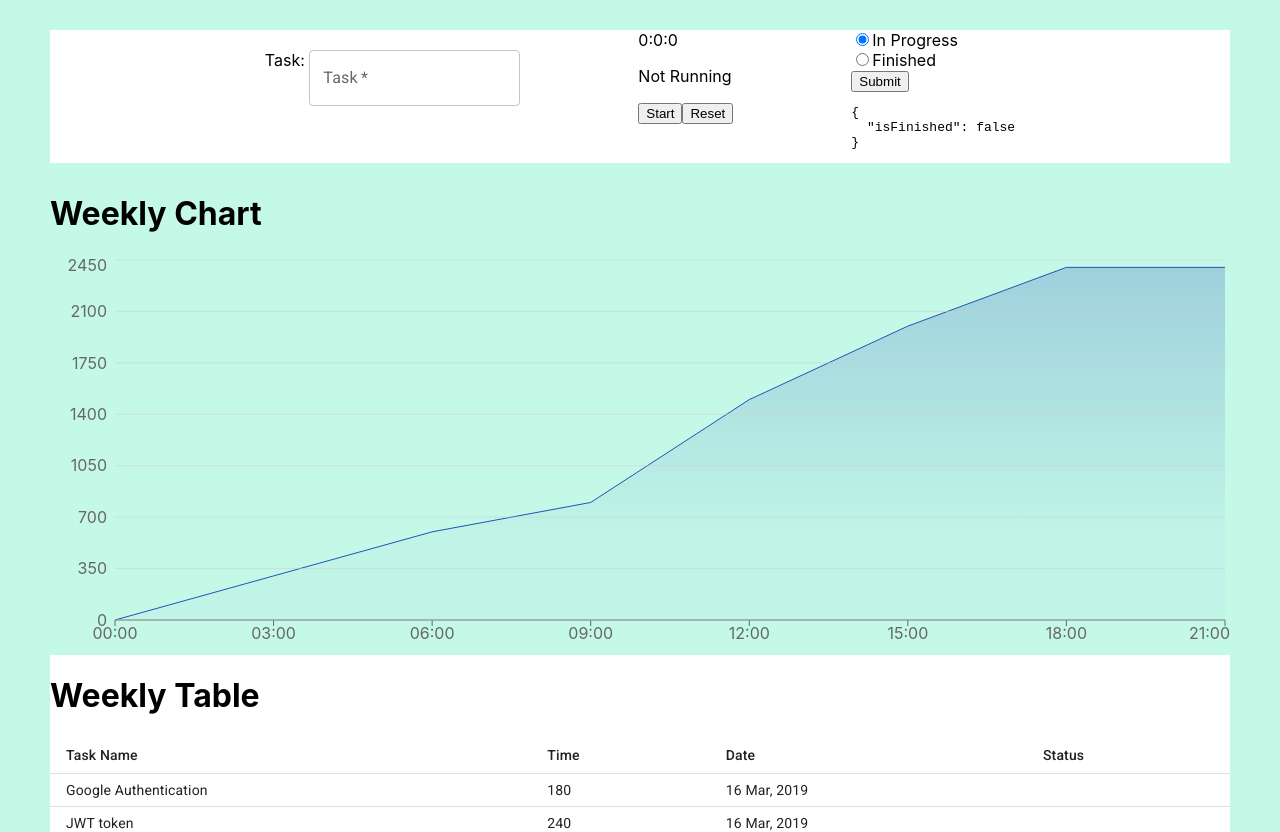
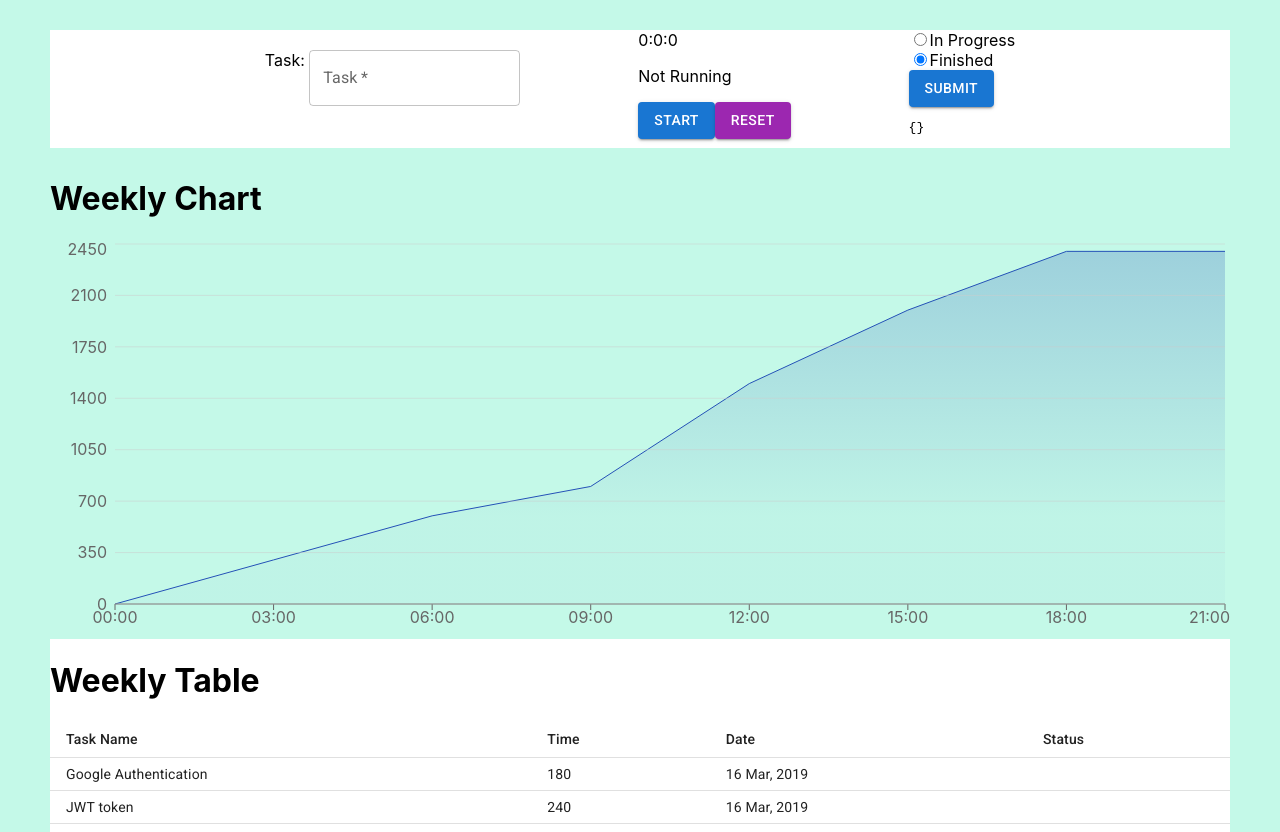
Before and after one commit to KaiyaTakahashi/DevTimeManager-frontend, a React (Create React App) app: page / in a window 1280 px wide. Shown: the top 832 px of the page. Built offline with nearby package versions, Linux system fonts and the light colour scheme.

Commit message:
finish Timer view

```diff
--- a/src/components/Timer/TaskState.js
+++ /dev/null
@@ -1,94 +0,0 @@
-// import "/Users/kaiyatakahashi/Desktop/DevTimeManager/client/src/styles/components.css"
-
-// var React = require('react');
-// var TaskState = React.createClass({
-
-//     getInitalState: function() {
-//         return {
-//             taskState: "progress"
-//         };
-//     },
-//     handleStateChange: function(changeEvent) {
-//       this.setState({
-//           taskState: changeEvent.target.value
-//       });
-//     },
-//     render: function() {
-//         return (
-//             <form>
-//                 <div className="radio">
-//                 <label>
-//                     <input
-//                         type="radio"
-//                         name="taskState"
-//                         value="progress"
-//                         checked={this.state.taskState == "progress"}
-//                         onChange={this.handleStateChange}
-//                     />
-//                     In Progress
-//                 </label>
-//                 </div>
-//                 <div className="radio">
-//                 <label>
-//                     <input
-//                         type="radio"
-//                         name="taskState"
-//                         value="finished"
-//                         checked={this.state.taskState == "finished"}
-//                     />
-//                     Finished
-//                 </label>
-//                 </div>
-//                 <input type="submit" />
-//             </form>
-//         );
-//     }
-// });
-
-// export default TaskState;
-
-import { useForm } from "react-hook-form";
-import "/Users/kaiyatakahashi/Desktop/DevTimeManager/client/src/styles/components.css"
-
-function TaskState() {
-    // const { register, handleSubmit, watch, formState: { errors } } = useForm();
-    // const onSubmit = (data) => {
-    //     console.log(data["progress"])
-    // }
-    const form = useForm({
-        defaultValues: {
-          isFinished: false
-        },
-        mode: "onChange"
-      });
-      const { register } = form;
-    return (
-            <form>
-                <div className="radio">
-                <label>
-                    <input
-                        {...register("isFinished")}
-                        type="radio"
-                        defaultChecked={true}
-                        value={false}
-                    />
-                    In Progress
-                </label>
-                </div>
-                <div className="radio">
-                <label>
-                    <input
-                        {...register("isFinished")}
-                        type="radio"
-                        value={true}
-                    />
-                    Finished
-                </label>
-                </div>
-                <input type="submit" />
-                <pre>{JSON.stringify(form.watch(), null, 2)}</pre>
-            </form>
-      );
-}
-
-export default TaskState;
--- a/src/components/Timer/Timer.js
+++ b/src/components/Timer/Timer.js
@@ -2,8 +2,8 @@ import React, { useState } from "react"
 import "/Users/kaiyatakahashi/Desktop/DevTimeManager/client/src/styles/components.css"
 import { useStopwatch } from 'react-timer-hook';
 import { useForm } from 'react-hook-form';
-import TaskState from './TaskState.js';
 import TextField from '@mui/material/TextField'
+import Button from '@mui/material/Button';
 
 function Timer() {
     const {
@@ -16,9 +16,15 @@ function Timer() {
         pause,
         reset,
     } = useStopwatch({ autoStart: false });
-    const [isStarted, setIsStarted] = useState(false);
+    const [taskName, setTaskName] = useState("");
+    const { register, handleSubmit, watch, formState: { errors } } = useForm();
+    const onSubmit = (data) => {
+        console.log(data)
+        console.log({hours: hours, minutes: minutes, seconds: seconds})
+        console.log(taskName);
+    }
     return (
-        <div id="timer-flex">
+        <form id="timer-flex" onSubmit={handleSubmit(onSubmit)}>
             <div>
                 <br></br>
                 <span>Task: </span>
@@ -26,20 +32,43 @@ function Timer() {
                     label="Task"
                     variant="outlined"
                     required
+                    onChange={(e) => setTaskName(e.target.value)}
                 />
             </div>
             <div>
                 <span>{hours}</span>:<span>{minutes}</span>:<span>{seconds}</span>
                 <p>{isRunning ? 'Running' : 'Not Running'}</p>
                 {
-                    isRunning ? <button onClick={pause}>Pause</button> : <button onClick={start}>Start</button>
+                    isRunning ? <Button variant="contained" onClick={pause}>Pause</Button> : <Button variant="contained" onClick={start}>Start</Button>
                 }
-                <button onClick={reset}>Reset</button>
+                <Button variant="contained" onClick={reset} color="secondary">Reset</Button>
             </div>
             <div>
-                <TaskState></TaskState>
+                <div className="radio">
+                <label>
+                    <input
+                        type="radio"
+                        {...register("isFinished", {required: "Status is required"})}
+                        value="progress"
+                    />
+                    In Progress
+                </label>
+                </div>
+                <div className="radio">
+                <label>
+                    <input
+                        type="radio"
+                        {...register("isFinished", {required: "Status is required"})}
+                        value="finished"
+                        defaultChecked={true}
+                    />
+                    Finished
+                </label>
+                </div>
+                <Button type="submit" variant="contained">Submit</Button>
+                <pre>{JSON.stringify(watch(), null, 2)}</pre>
             </div>
-        </div>
+        </form>
       );
 }
 
--- a/src/styles/components.css
+++ b/src/styles/components.css
@@ -102,6 +102,10 @@
     #weekly-table {
 
     }
+
+    #timer-flex {
+
+    }
 }
 
 @media (max-width: 900px) {
@@ -120,6 +124,11 @@
     #weekly-table {
 
     }
+
+    #timer-flex {
+        align-items: center;
+        flex-direction: column;
+    }
 }
 
 @media (max-width: 390px) {
```
